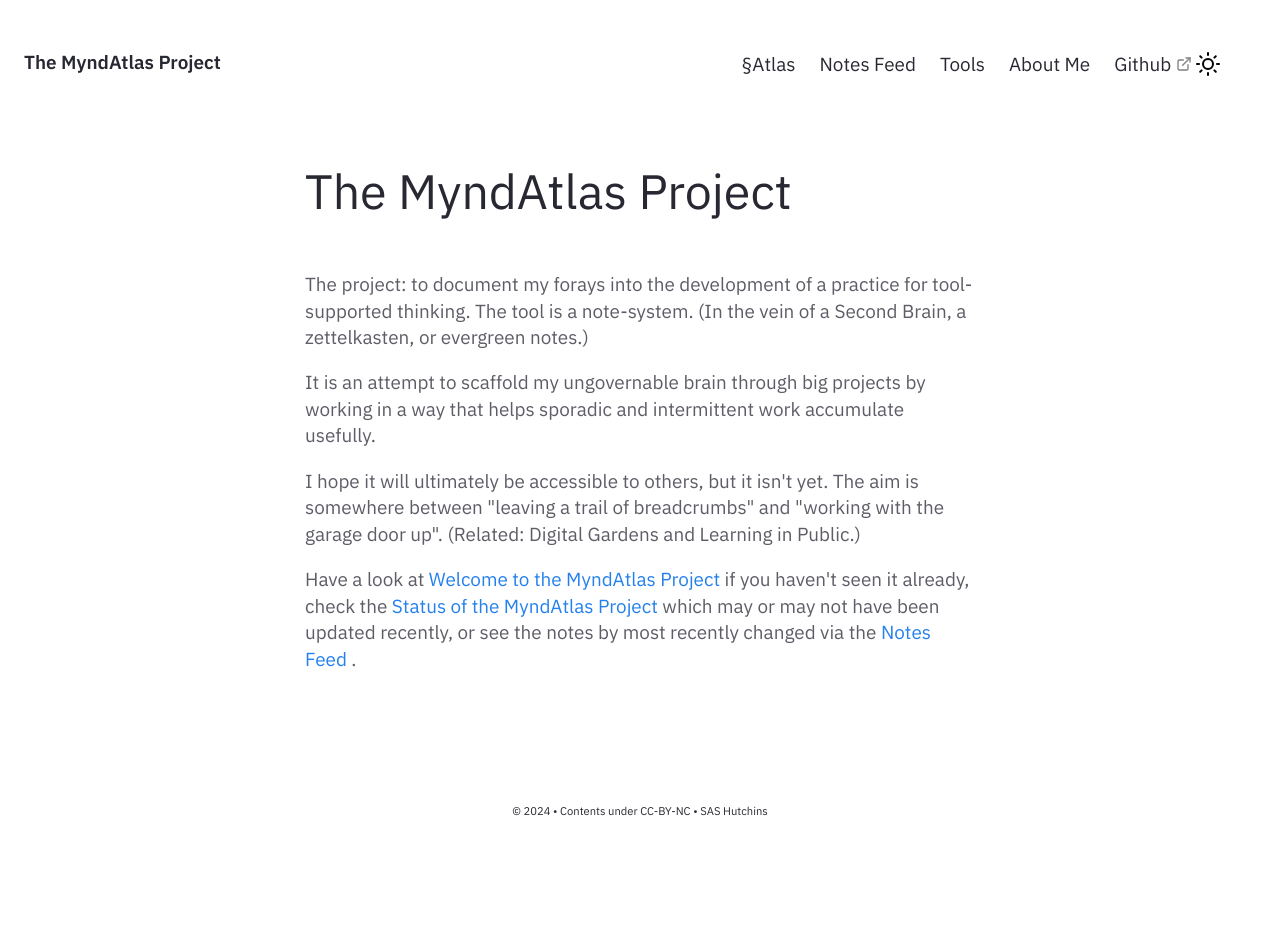
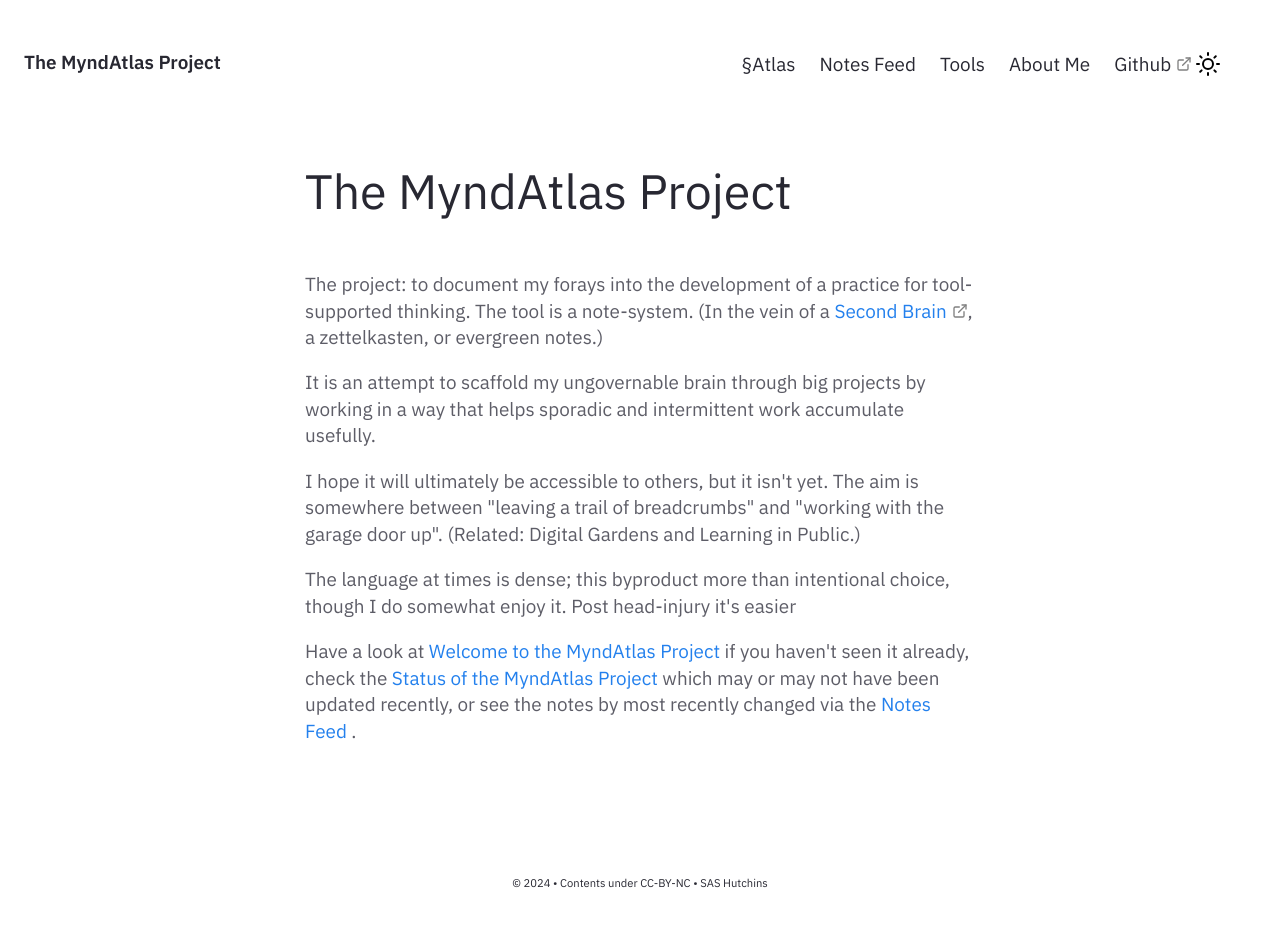
Before and after one commit to myndatlas/myndatlas.github.io, a Jekyll site: the page built from pages/index.md, in a window 1280 px wide. Built offline with Jekyll 4.4.1, drawn with Linux system fonts in a browser that asks for light colours; before the commit the page ends 900 px from its top, so only the background shows below that.

Commit message:
luna vault update: 2024-03-22 09:23:32

```diff
--- a/_includes/Homepage.html
+++ b/_includes/Homepage.html
@@ -2,7 +2,7 @@
     <div class="jumbo">{{site.heading}} </div>
     <div class="home-sub-text"> <h3>
         <p>
-            The project: to document my forays into the development of a practice for tool-supported thinking. The tool is a note-system. (In the vein of a Second Brain, a zettelkasten, or evergreen notes.)
+            The project: to document my forays into the development of a practice for tool-supported thinking. The tool is a note-system. (In the vein of a <a href="https://www.buildingasecondbrain.com/book?seg_id=01HSJQEFG17HDAPCBB3DNSYYR2.15782.1711099305975">Second Brain</a>, a zettelkasten, or evergreen notes.)
         </p>
         <p>
             It is an attempt to scaffold my ungovernable brain through big projects by working in a way that helps sporadic and intermittent work accumulate usefully.
@@ -10,6 +10,9 @@
         <p>
            I hope it will ultimately be accessible to others, but it isn't yet. The aim is somewhere between "leaving a trail of breadcrumbs" and "working with the garage door up". (Related: Digital Gardens and Learning in Public.)
         </p>
+        <p>
+            The language at times is dense; this byproduct more than intentional choice, though I do somewhat enjoy it. Post head-injury it's easier
+        </p>
         <p>Have a look at <a href="{{'/welcome' | relative_url}}">Welcome to the MyndAtlas Project</a> if you haven't seen it already, check the <a href="{{'/status' | relative_url}}">Status of the MyndAtlas Project</a> which may or may not have been updated recently, or see the notes by most recently changed via the <a href="{{'/notes' | relative_url}}"> Notes Feed </a>.
         </p>
         </h3>
```
